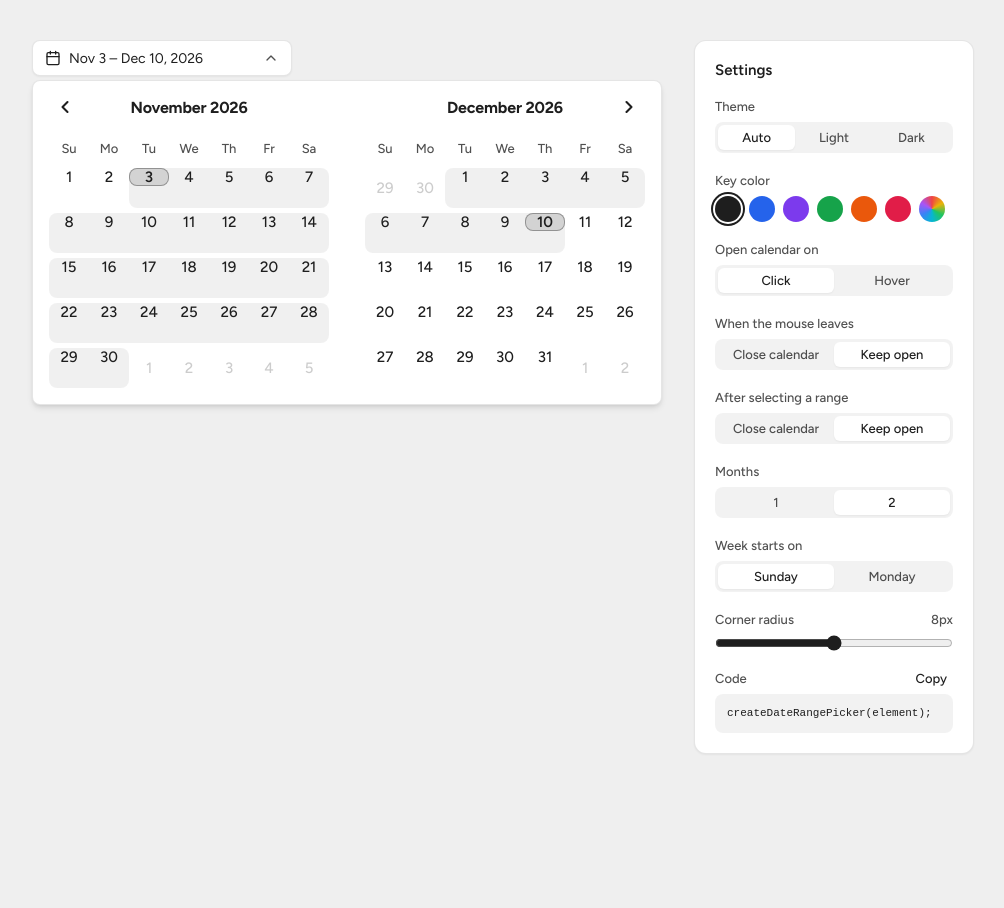
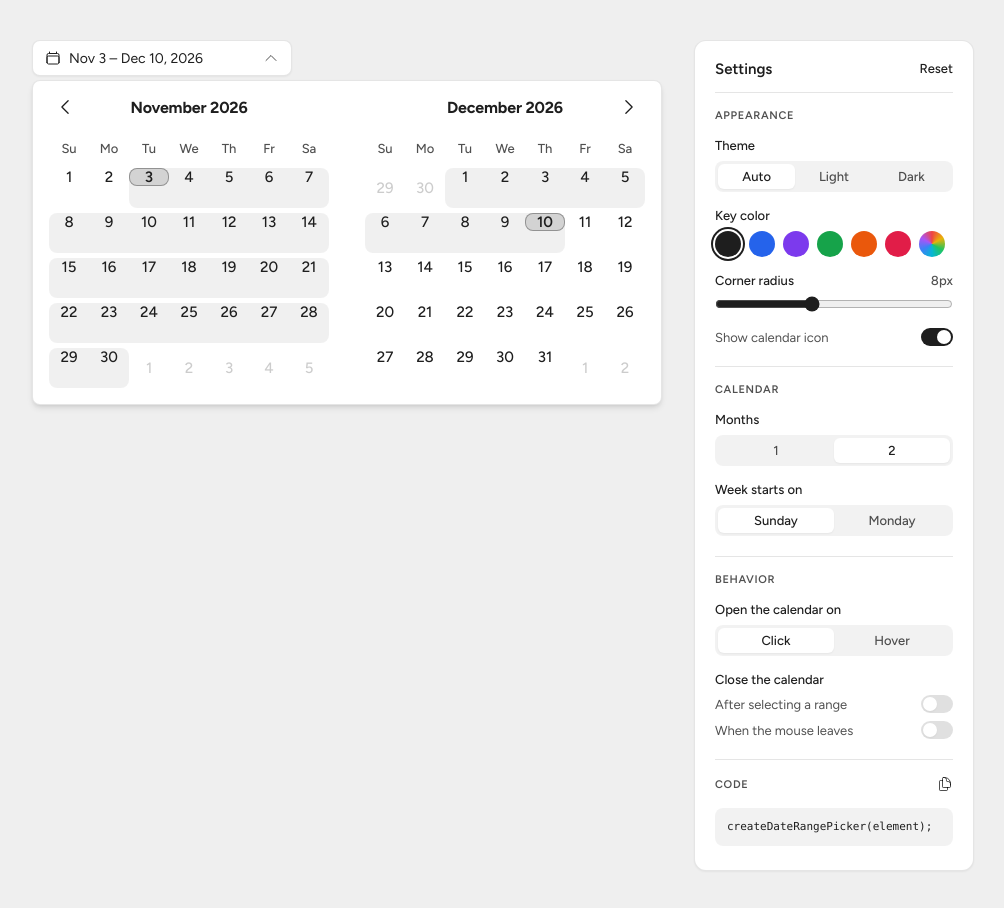
Before and after one commit to daishin-sakuma/DateRangePicker, a plain HTML site: page index.html in a window 1280 px wide. Shown: the whole page, without its empty margins (137-1141 px from the left). Before the commit the page ends 800 px from the top, so only its background shows below. Drawn offline with Linux system fonts and the light colour scheme.

Commit message:
ver. 1.5.0
- Use Heroicons (outline) for every icon
- Turn the code Copy button into an icon that switches to a check when copied
- Add a showIcon option to hide the trigger's calendar icon
- Group the demo settings into Appearance, Calendar, Behavior, and Code, with a Reset button
- Allow the corner radius up to fully round (20px)
- Fix the code block falling back to a non-monospace font

```diff
--- a/date-range-picker.css
+++ b/date-range-picker.css
@@ -97,6 +97,11 @@
   width: var(--size-icon);
   height: var(--size-icon);
   flex-shrink: 0;
+}
+
+.month__nav svg {
+  width: 20px;
+  height: 20px;
 }
 
 .picker__chevron {
--- a/date-range-picker.js
+++ b/date-range-picker.js
@@ -13,8 +13,9 @@ const createDateRangePicker = (() => {
     closeOnLeave: false, // Close the dropdown when the mouse leaves the trigger and calendar.
     months: 2,           // Months shown side by side: 1 or 2.
     weekStartsOn: 0,     // 0 = Sunday, 1 = Monday.
-    radius: 8,           // Corner radius in px.
+    radius: 8,           // Corner radius in px; 20+ makes days fully round.
     theme: 'auto',       // 'auto' follows the OS setting; 'light' or 'dark' pins it.
+    showIcon: true,      // Show the calendar icon at the left of the trigger.
     onChange: () => {}
   };
 
@@ -22,14 +23,22 @@ const createDateRangePicker = (() => {
   const AUTO_CLOSE_MS = 250;
   const LEAVE_CLOSE_MS = 200; // Lets the mouse cross the gap between trigger and calendar.
 
-  const NAV = {
-    [-1]: { label: 'Previous month', points: '15 18 9 12 15 6' },
-    [1]: { label: 'Next month', points: '9 18 15 12 9 6' }
+  // Heroicons (outline, 24px): https://heroicons.com
+  const icon = (path, className = '') =>
+    `<svg class="${className}" viewBox="0 0 24 24" fill="none" stroke="currentColor" stroke-width="1.5" aria-hidden="true"><path stroke-linecap="round" stroke-linejoin="round" d="${path}"/></svg>`;
+
+  const ICONS = {
+    calendar: 'M6.75 3v2.25M17.25 3v2.25M3 18.75V7.5a2.25 2.25 0 0 1 2.25-2.25h13.5A2.25 2.25 0 0 1 21 7.5v11.25m-18 0A2.25 2.25 0 0 0 5.25 21h13.5A2.25 2.25 0 0 0 21 18.75m-18 0v-7.5A2.25 2.25 0 0 1 5.25 9h13.5A2.25 2.25 0 0 1 21 11.25v7.5',
+    chevronDown: 'm19.5 8.25-7.5 7.5-7.5-7.5',
+    chevronLeft: 'M15.75 19.5 8.25 12l7.5-7.5',
+    chevronRight: 'm8.25 4.5 7.5 7.5-7.5 7.5'
   };
 
-  const ICON_ATTRS = 'viewBox="0 0 24 24" fill="none" stroke="currentColor" stroke-linecap="round" stroke-linejoin="round" aria-hidden="true"';
-  const CALENDAR_ICON = `<svg ${ICON_ATTRS} stroke-width="2"><path d="M8 2v4M16 2v4"/><rect width="18" height="18" x="3" y="4" rx="2"/><path d="M3 10h18"/></svg>`;
-  const CHEVRON_ICON = `<svg class="picker__chevron" ${ICON_ATTRS} stroke-width="2"><path d="m6 9 6 6 6-6"/></svg>`;
+  const NAV = {
+    [-1]: { label: 'Previous month', icon: ICONS.chevronLeft },
+    [1]: { label: 'Next month', icon: ICONS.chevronRight }
+  };
+
 
   // ---------------------------------------------------------------------------
   // Dates
@@ -109,7 +118,8 @@ const createDateRangePicker = (() => {
     let openedByHover = false;
 
     const trigger = h('button', 'picker__trigger', { type: 'button', ariaHasPopup: 'dialog', ariaExpanded: 'false' });
-    trigger.innerHTML = `${CALENDAR_ICON}<span class="picker__value"></span>${CHEVRON_ICON}`;
+    trigger.innerHTML = `${icon(ICONS.calendar, 'picker__icon')}<span class="picker__value"></span>${icon(ICONS.chevronDown, 'picker__chevron')}`;
+    const triggerIcon = trigger.querySelector('.picker__icon');
     const valueText = trigger.querySelector('.picker__value');
     const panel = h('div', 'picker__panel', { role: 'dialog', ariaLabel: 'Calendar' });
     root.classList.add('picker');
@@ -132,12 +142,12 @@ const createDateRangePicker = (() => {
     // -------------------------------------------------------------------------
 
     const createNavButton = (step) => {
-      const { label, points } = NAV[step];
+      const { label, icon: path } = NAV[step];
       const button = h('button', 'month__nav', {
         type: 'button',
         title: label,
         ariaLabel: label,
-        innerHTML: `<svg width="20" height="20" ${ICON_ATTRS} stroke-width="2.5"><polyline points="${points}"/></svg>`
+        innerHTML: icon(path)
       });
       button.dataset.step = step;
       return button;
@@ -244,6 +254,7 @@ const createDateRangePicker = (() => {
       root.style.setProperty('--radius', `${options.radius}px`);
       if (options.accentColor) root.style.setProperty('--accent', options.accentColor);
       else root.style.removeProperty('--accent');
+      triggerIcon.style.display = options.showIcon ? '' : 'none';
     };
 
     const showMonth = (index) => {
--- a/demo.css
+++ b/demo.css
@@ -6,6 +6,7 @@
   --color-text: light-dark(#1e1e1e, #fafafa);
   --color-text-muted: light-dark(#000000af, #ffffffa6);
   --color-fill: light-dark(#0000000d, #ffffff12);
+  --color-fill-strong: light-dark(#0000001f, #ffffff29);
   --color-border: light-dark(#0000001a, #ffffff1f);
   --color-ring-soft: light-dark(#00000030, #ffffff38);
   --shadow-xs: 0 1px 2px light-dark(#0000000d, #0000004d);
@@ -49,9 +50,8 @@ body {
 .settings {
   display: flex;
   flex-direction: column;
-  gap: 20px;
   width: 280px;
-  padding: 20px;
+  padding: 4px 20px;
   font-size: 14px;
   background-color: var(--color-surface);
   border: 1px solid var(--color-border);
@@ -59,9 +59,36 @@ body {
   box-shadow: var(--shadow-xs);
 }
 
+.settings__header,
+.settings__group-header {
+  display: flex;
+  justify-content: space-between;
+  align-items: center;
+}
+
+.settings__header {
+  padding: 14px 0;
+}
+
 .settings__title {
   font-size: 15px;
   font-weight: 600;
+}
+
+.settings__group {
+  display: flex;
+  flex-direction: column;
+  gap: 16px;
+  padding: 16px 0 20px;
+  border-top: 1px solid var(--color-border);
+}
+
+.settings__group-title {
+  font-size: 11px;
+  font-weight: 600;
+  letter-spacing: 0.06em;
+  text-transform: uppercase;
+  color: var(--color-text-muted);
 }
 
 .settings__field {
@@ -77,7 +104,20 @@ body {
   justify-content: space-between;
   font-size: 13px;
   font-weight: 500;
+}
+
+.settings__label output {
+  font-variant-numeric: tabular-nums;
   color: var(--color-text-muted);
+}
+
+.settings__row {
+  display: flex;
+  justify-content: space-between;
+  align-items: center;
+  font-size: 13px;
+  color: var(--color-text-muted);
+  cursor: pointer;
 }
 
 /* A legend is not a flex item, so it doesn't get the field's gap. */
@@ -164,16 +204,26 @@ legend.settings__label {
 .code {
   padding: 10px 12px;
   overflow-x: auto;
-  font: 11px/1.6 ui-monospace, SFMono-Regular, Menlo, monospace;
+  font: 11px/1.6 ui-monospace, SFMono-Regular, Menlo, Consolas, monospace;
   color: var(--color-text);
   background-color: var(--color-fill);
   border-radius: 8px;
   user-select: text;
 }
 
-.copy-button {
-  padding: 0 6px;
+/* <code> otherwise falls back to the browser's generic monospace font. */
+.code code {
   font: inherit;
+}
+
+/* Text button (Reset, Copy) */
+
+.text-button {
+  margin-right: -6px;
+  padding: 2px 6px;
+  font: inherit;
+  font-size: 13px;
+  font-weight: 500;
   color: var(--color-text);
   background: none;
   border: none;
@@ -181,13 +231,79 @@ legend.settings__label {
   cursor: pointer;
 }
 
-.copy-button:hover {
+.text-button:hover {
   background-color: var(--color-fill);
 }
 
-.copy-button:focus-visible {
-  outline: none;
-  box-shadow: 0 0 0 3px var(--color-ring-soft);
+/* Icon button (Copy) */
+
+.icon-button {
+  display: grid;
+  place-items: center;
+  width: 28px;
+  height: 28px;
+  margin: -6px -6px -6px 0;
+  color: var(--color-text-muted);
+  background: none;
+  border: none;
+  border-radius: 6px;
+  cursor: pointer;
+  transition: background-color 0.15s ease, color 0.15s ease;
+}
+
+.icon-button:hover {
+  color: var(--color-text);
+  background-color: var(--color-fill);
+}
+
+.icon-button svg {
+  grid-area: 1 / 1;
+  width: 16px;
+  height: 16px;
+}
+
+.icon-button__check,
+.icon-button.is-copied .icon-button__copy {
+  display: none;
+}
+
+.icon-button.is-copied .icon-button__check {
+  display: block;
+}
+
+/* Switch */
+
+.switch {
+  appearance: none;
+  position: relative;
+  flex-shrink: 0;
+  width: 32px;
+  height: 18px;
+  border-radius: 999px;
+  background-color: var(--color-fill-strong);
+  cursor: pointer;
+  transition: background-color 0.15s ease;
+}
+
+.switch::before {
+  content: "";
+  position: absolute;
+  top: 2px;
+  left: 2px;
+  width: 14px;
+  height: 14px;
+  border-radius: 50%;
+  background-color: var(--color-surface);
+  box-shadow: var(--shadow-xs);
+  transition: transform 0.15s ease;
+}
+
+.switch:checked {
+  background-color: var(--color-text);
+}
+
+.switch:checked::before {
+  transform: translateX(14px);
 }
 
 /* Slider */
@@ -196,6 +312,20 @@ legend.settings__label {
   width: 100%;
   accent-color: var(--color-text);
   cursor: pointer;
+}
+
+/* Focus ring shared by the custom controls */
+
+.text-button:focus-visible,
+.icon-button:focus-visible,
+.switch:focus-visible,
+.slider:focus-visible {
+  outline: none;
+  box-shadow: 0 0 0 3px var(--color-ring-soft);
+}
+
+.slider:focus-visible {
+  border-radius: 999px;
 }
 
 @media (max-width: 700px) {
--- a/demo.js
+++ b/demo.js
@@ -1,6 +1,6 @@
 const form = document.querySelector('.settings');
 const code = form.querySelector('.code code');
-const copyButton = form.querySelector('.copy-button');
+const copyButton = form.querySelector('[data-copy]');
 
 const readSettings = () => {
   const { elements } = form;
@@ -8,12 +8,13 @@ const readSettings = () => {
   return {
     accentColor: accent === 'custom' ? elements.customColor.value : accent || null,
     openOnHover: elements.openOnHover.value === 'true',
-    closeOnLeave: elements.closeOnLeave.value === 'true',
-    autoClose: elements.autoClose.value === 'true',
+    closeOnLeave: elements.closeOnLeave.checked,
+    autoClose: elements.autoClose.checked,
     months: Number(elements.months.value),
     weekStartsOn: Number(elements.weekStartsOn.value),
     radius: Number(elements.radius.value),
-    theme: elements.theme.value
+    theme: elements.theme.value,
+    showIcon: elements.showIcon.checked
   };
 };
 
@@ -29,7 +30,8 @@ const toSnippet = (settings) => {
 
 const applySettings = () => {
   const settings = readSettings();
-  form.elements.radiusValue.value = `${settings.radius}px`;
+  const { radius } = form.elements;
+  form.elements.radiusValue.value = radius.value === radius.max ? 'Full' : `${radius.value}px`;
   // The demo page follows the picker's theme so the preview matches.
   document.documentElement.style.colorScheme = settings.theme === 'auto' ? '' : settings.theme;
   code.textContent = toSnippet(settings);
@@ -47,15 +49,25 @@ form.addEventListener('input', (e) => {
   picker.setOptions(applySettings());
 });
 
+// The reset event fires before the fields change, so apply the defaults on the next tick.
+form.addEventListener('reset', () => setTimeout(() => picker.setOptions(applySettings())));
+
+let copiedTimer = null;
+
 copyButton.addEventListener('click', async () => {
   try {
     await navigator.clipboard.writeText(code.textContent);
-    copyButton.textContent = 'Copied';
   } catch {
-    getSelection().selectAllChildren(code);
-    copyButton.textContent = 'Selected';
+    getSelection().selectAllChildren(code); // Fall back to letting the user copy the selection.
+    return;
   }
-  setTimeout(() => (copyButton.textContent = 'Copy'), 1500);
+  clearTimeout(copiedTimer);
+  copyButton.classList.add('is-copied');
+  copyButton.ariaLabel = 'Copied';
+  copiedTimer = setTimeout(() => {
+    copyButton.classList.remove('is-copied');
+    copyButton.ariaLabel = 'Copy code';
+  }, 1500);
 });
 
 // Keep the calendar open while adjusting settings so changes are visible right away.
--- a/index.html
+++ b/index.html
@@ -15,7 +15,13 @@
     <div id="picker"></div>
 
     <form class="settings" aria-label="Picker settings">
+      <header class="settings__header">
         <h2 class="settings__title">Settings</h2>
+        <button class="text-button" type="reset">Reset</button>
+      </header>
+
+      <section class="settings__group" aria-labelledby="group-appearance">
+        <h3 class="settings__group-title" id="group-appearance">Appearance</h3>
 
         <fieldset class="settings__field">
           <legend class="settings__label">Theme</legend>
@@ -42,29 +48,19 @@
           </div>
         </fieldset>
 
-      <fieldset class="settings__field">
-        <legend class="settings__label">Open calendar on</legend>
-        <div class="segmented">
-          <label><input type="radio" name="openOnHover" value="false" checked><span>Click</span></label>
-          <label><input type="radio" name="openOnHover" value="true"><span>Hover</span></label>
-        </div>
-      </fieldset>
+        <label class="settings__field">
+          <span class="settings__label">Corner radius <output name="radiusValue">8px</output></span>
+          <input class="slider" type="range" name="radius" min="0" max="20" value="8">
+        </label>
 
-      <fieldset class="settings__field">
-        <legend class="settings__label">When the mouse leaves</legend>
-        <div class="segmented">
-          <label><input type="radio" name="closeOnLeave" value="true"><span>Close calendar</span></label>
-          <label><input type="radio" name="closeOnLeave" value="false" checked><span>Keep open</span></label>
-        </div>
-      </fieldset>
+        <label class="settings__row">
+          <span>Show calendar icon</span>
+          <input class="switch" type="checkbox" name="showIcon" role="switch" checked>
+        </label>
+      </section>
 
-      <fieldset class="settings__field">
-        <legend class="settings__label">After selecting a range</legend>
-        <div class="segmented">
-          <label><input type="radio" name="autoClose" value="true"><span>Close calendar</span></label>
-          <label><input type="radio" name="autoClose" value="false" checked><span>Keep open</span></label>
-        </div>
-      </fieldset>
+      <section class="settings__group" aria-labelledby="group-calendar">
+        <h3 class="settings__group-title" id="group-calendar">Calendar</h3>
 
         <fieldset class="settings__field">
           <legend class="settings__label">Months</legend>
@@ -81,19 +77,42 @@
             <label><input type="radio" name="weekStartsOn" value="1"><span>Monday</span></label>
           </div>
         </fieldset>
+      </section>
 
-      <label class="settings__field">
-        <span class="settings__label">Corner radius <output name="radiusValue">8px</output></span>
-        <input class="slider" type="range" name="radius" min="0" max="16" value="8">
+      <section class="settings__group" aria-labelledby="group-behavior">
+        <h3 class="settings__group-title" id="group-behavior">Behavior</h3>
+
+        <fieldset class="settings__field">
+          <legend class="settings__label">Open the calendar on</legend>
+          <div class="segmented">
+            <label><input type="radio" name="openOnHover" value="false" checked><span>Click</span></label>
+            <label><input type="radio" name="openOnHover" value="true"><span>Hover</span></label>
+          </div>
+        </fieldset>
+
+        <fieldset class="settings__field">
+          <legend class="settings__label">Close the calendar</legend>
+          <label class="settings__row">
+            <span>After selecting a range</span>
+            <input class="switch" type="checkbox" name="autoClose" role="switch">
           </label>
+          <label class="settings__row">
+            <span>When the mouse leaves</span>
+            <input class="switch" type="checkbox" name="closeOnLeave" role="switch">
+          </label>
+        </fieldset>
+      </section>
 
-      <div class="settings__field">
-        <div class="settings__label">
-          <span>Code</span>
-          <button class="copy-button" type="button">Copy</button>
-        </div>
+      <section class="settings__group" aria-labelledby="group-code">
+        <header class="settings__group-header">
+          <h3 class="settings__group-title" id="group-code">Code</h3>
+          <button class="icon-button" type="button" data-copy aria-label="Copy code" title="Copy code">
+            <svg class="icon-button__copy" viewBox="0 0 24 24" fill="none" stroke="currentColor" stroke-width="1.5" aria-hidden="true"><path stroke-linecap="round" stroke-linejoin="round" d="M15.75 17.25v3.375c0 .621-.504 1.125-1.125 1.125h-9.75a1.125 1.125 0 0 1-1.125-1.125V7.875c0-.621.504-1.125 1.125-1.125H6.75a9.06 9.06 0 0 1 1.5.124m7.5 10.376h3.375c.621 0 1.125-.504 1.125-1.125V11.25c0-4.46-3.243-8.161-7.5-8.876a9.06 9.06 0 0 0-1.5-.124H9.375c-.621 0-1.125.504-1.125 1.125v3.5m7.5 10.375H9.375a1.125 1.125 0 0 1-1.125-1.125v-9.25m12 6.625v-1.875a3.375 3.375 0 0 0-3.375-3.375h-1.5a1.125 1.125 0 0 1-1.125-1.125v-1.5a3.375 3.375 0 0 0-3.375-3.375H9.75"/></svg>
+            <svg class="icon-button__check" viewBox="0 0 24 24" fill="none" stroke="currentColor" stroke-width="1.5" aria-hidden="true"><path stroke-linecap="round" stroke-linejoin="round" d="m4.5 12.75 6 6 9-13.5"/></svg>
+          </button>
+        </header>
         <pre class="code"><code></code></pre>
-      </div>
+      </section>
     </form>
   </main>
 
```
Also changed, not shown: 1 other file. Lines whose indentation alone changed are shown as unchanged.
